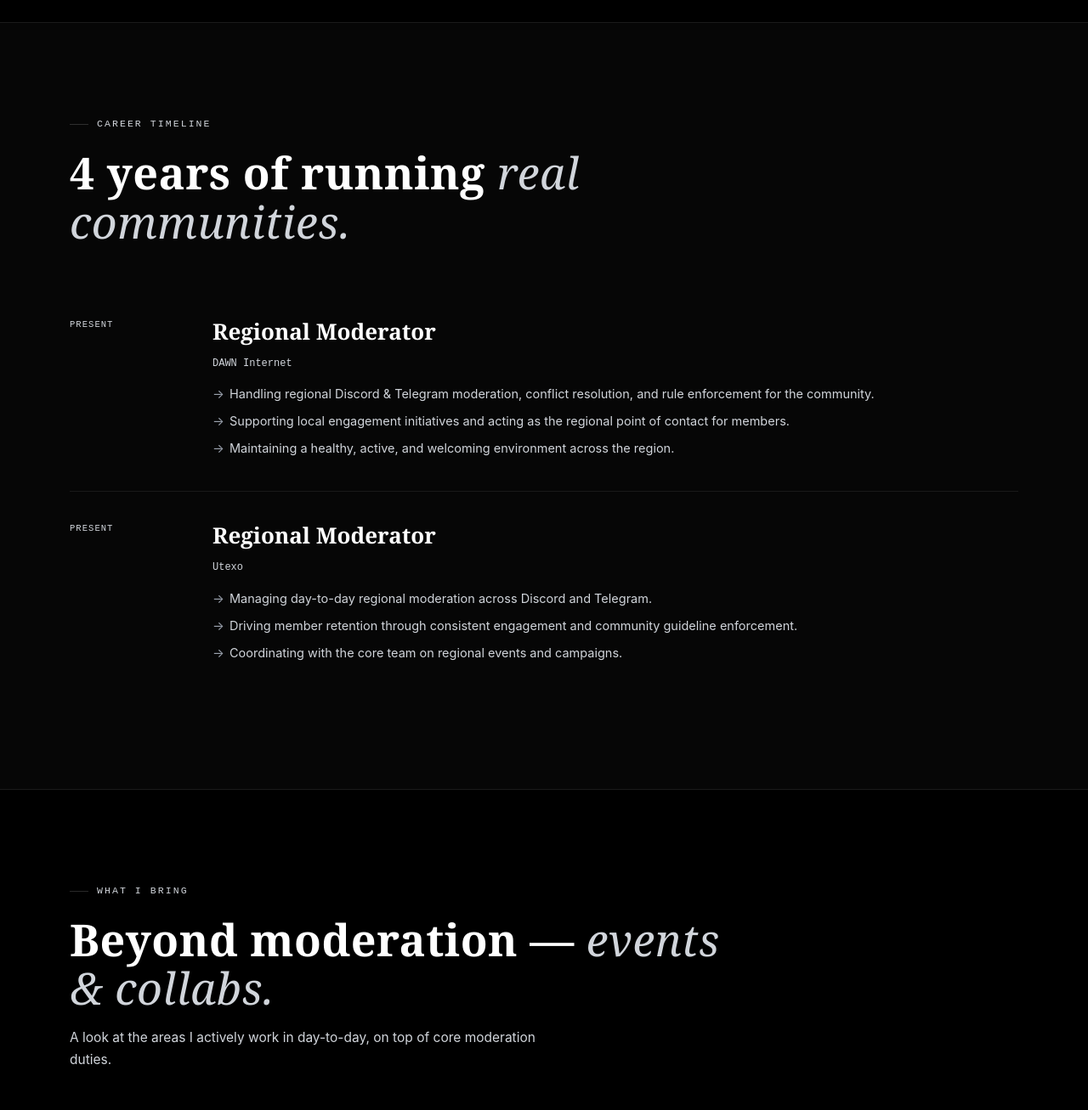
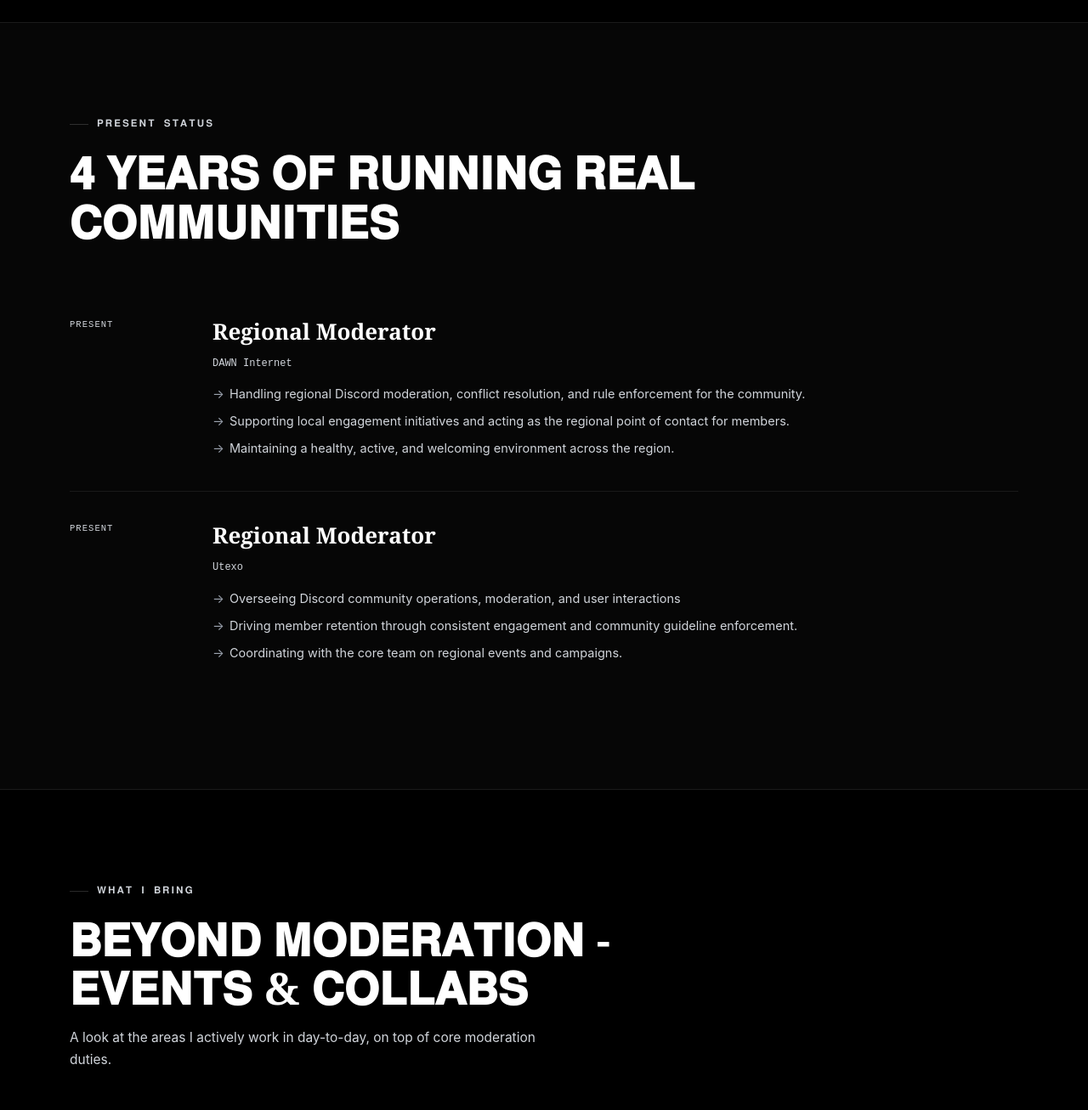
Before and after one commit to Mrsandy2021/New-web-1, a plain HTML site: page index.html in a window 1280 px wide. Shown: the part 2649-3956 px from the top of the page at 85% size. Drawn offline with Linux system fonts and the light colour scheme.

Commit message:
Update career section with new status and formatting

```diff
--- a/index.html
+++ b/index.html
@@ -450,8 +450,8 @@
 
   <section class="timeline" id="career">
     <div class="container">
-      <div class="eyebrow fade-in">Career Timeline</div>
-      <h2 class="title fade-in">4 years of running <em>real communities.</em></h2>
+      <div class="eyebrow fade-in">𝐏𝐑𝐄𝐒𝐄𝐍𝐓 𝐒𝐓𝐀𝐓𝐔𝐒</div>
+      <h2 class="title fade-in">𝟒 𝐘𝐄𝐀𝐑𝐒 𝐎𝐅 𝐑𝐔𝐍𝐍𝐈𝐍𝐆 𝐑𝐄𝐀𝐋 𝐂𝐎𝐌𝐌𝐔𝐍𝐈𝐓𝐈𝐄𝐒</em></h2>
       <div class="tl-list">
         <div class="tl-item fade-in">
           <div class="tl-status">Present</div>
@@ -459,7 +459,7 @@
             <h3>Regional Moderator</h3>
             <span class="org">DAWN Internet</span>
             <ul>
-              <li>Handling regional Discord & Telegram moderation, conflict resolution, and rule enforcement for the community.</li>
+              <li>Handling regional Discord moderation, conflict resolution, and rule enforcement for the community.</li>
               <li>Supporting local engagement initiatives and acting as the regional point of contact for members.</li>
               <li>Maintaining a healthy, active, and welcoming environment across the region.</li>
             </ul>
@@ -471,7 +471,7 @@
             <h3>Regional Moderator</h3>
             <span class="org">Utexo</span>
             <ul>
-              <li>Managing day-to-day regional moderation across Discord and Telegram.</li>
+              <li>Overseeing Discord community operations, moderation, and user interactions</li>
               <li>Driving member retention through consistent engagement and community guideline enforcement.</li>
               <li>Coordinating with the core team on regional events and campaigns.</li>
             </ul>
@@ -483,8 +483,8 @@
 
   <section id="work">
     <div class="container">
-      <div class="eyebrow fade-in">What I Bring</div>
-      <h2 class="title fade-in">Beyond moderation — <em>events & collabs.</em></h2>
+      <div class="eyebrow fade-in">𝐖𝐇𝐀𝐓 𝐈 𝐁𝐑𝐈𝐍𝐆</div>
+      <h2 class="title fade-in">𝐁𝐄𝐘𝐎𝐍𝐃 𝐌𝐎𝐃𝐄𝐑𝐀𝐓𝐈𝐎𝐍 - 𝐄𝐕𝐄𝐍𝐓𝐒 & 𝐂𝐎𝐋𝐋𝐀𝐁𝐒</em></h2>
       <p class="section-lede fade-in">A look at the areas I actively work in day-to-day, on top of core moderation duties.</p>
       <div class="proj-grid">
         <div class="proj-card fade-in">
@@ -517,7 +517,7 @@
 
   <section class="secstrip">
     <div class="container">
-      <div class="eyebrow fade-in" style="margin-bottom:26px;">Built With Security In Mind</div>
+      <div class="eyebrow fade-in" style="margin-bottom:26px;">𝐁𝐔𝐈𝐋𝐓 𝐖𝐈𝐓𝐇 𝐒𝐄𝐂𝐔𝐑𝐈𝐓𝐘 𝐈𝐍 𝐌𝐈𝐍𝐃</div>
       <div class="sec-row">
         <div class="sec-item fade-in"><span class="ic">🔒</span> HTTPS enforced end-to-end</div>
         <div class="sec-item fade-in"><span class="ic">🛡️</span> Content-Security-Policy hardened</div>
@@ -531,7 +531,7 @@
   <section id="contact">
     <div class="container">
       <div class="eyebrow fade-in">Let's Connect</div>
-      <h2 class="title fade-in">Ready to work <em>together?</em></h2>
+      <h2 class="title fade-in">𝐑𝐄𝐀𝐃𝐘 𝐓𝐎 𝐖𝐎𝐑𝐊 𝐓𝐎𝐆𝐄𝐓𝐇𝐄𝐑?</em></h2>
       <p class="section-lede fade-in">Open to community manager, moderator, event manager, and collaboration roles — full-time, part-time, or freelance, in the Web3 space.</p>
 
       <div class="contact-grid">
```
